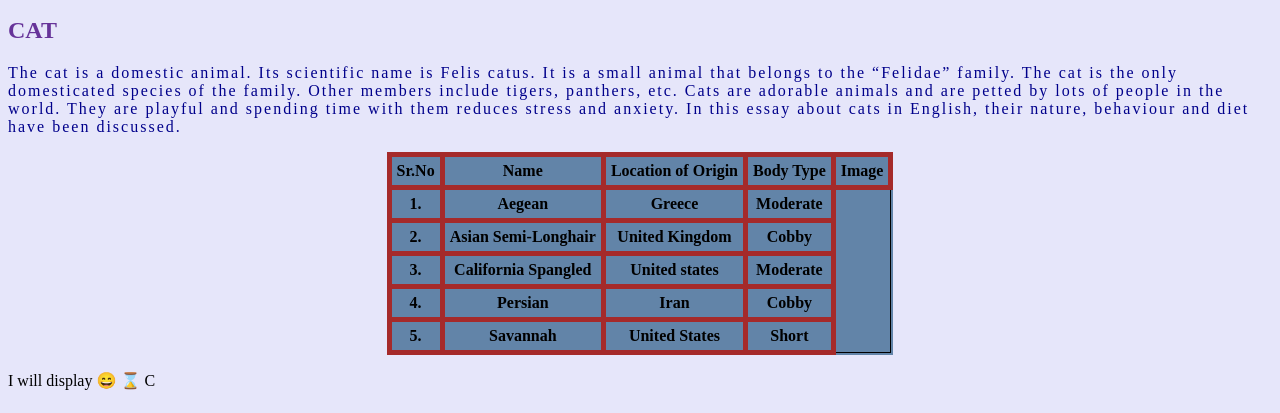
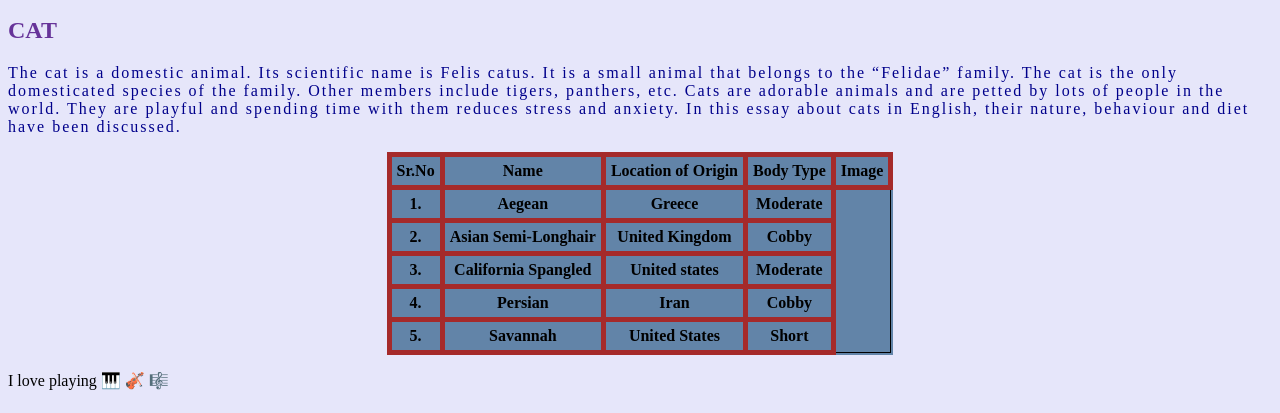
Before and after one commit to Aarti-Konar/Aartik5903, a plain HTML site: page index.html in a window 1280 px wide. Shown: the part 369-782 px from the top of the page. Drawn offline with Linux system fonts and the light colour scheme.

Commit message:
Updated the file

```diff
--- a/index.html
+++ b/index.html
@@ -67,7 +67,7 @@
         </table>
 		 </div>
 
-		 <p>I will display &#128516; &#8987; &#67;</p>
+		 <p>I love playing &#127929; &#127931; &#127932; </p>
 		 <div style="text-align: center; padding: 10px;background: light blue;">
 			<iframe height="200" src="https://www.youtube.com/embed/5EEkSU0Ti3k" frameborder="0"></iframe>
 		 </div>
```
